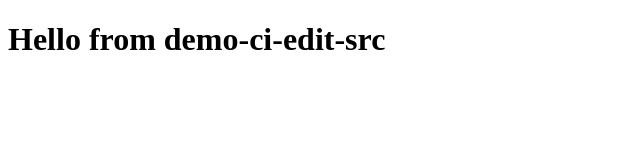
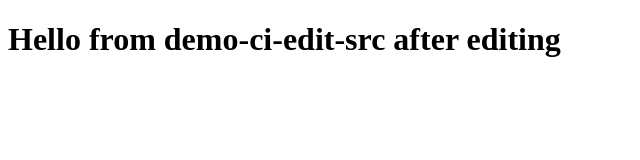
Before and after one commit to vjp-anhlt-test/demo-ci-edit-src, a plain HTML site: page index.html in a window 1280 px wide. Shown: the whole page, without its empty margins (0-640 px from the left). Drawn offline with Linux system fonts and the light colour scheme.

Commit message:
Update index.html

```diff
--- a/index.html
+++ b/index.html
@@ -1,3 +1,3 @@
 <!doctype html>
 <title>demo-ci-edit-src</title>
-<h1>Hello from demo-ci-edit-src</h1>
+<h1>Hello from demo-ci-edit-src after editing</h1>
```
